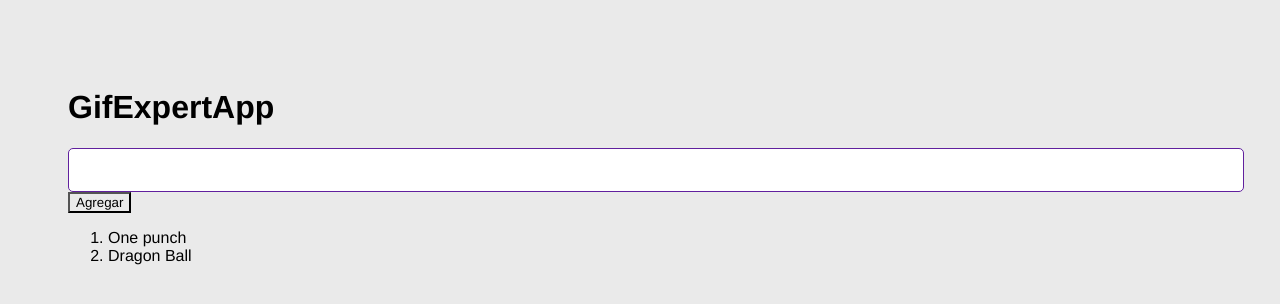
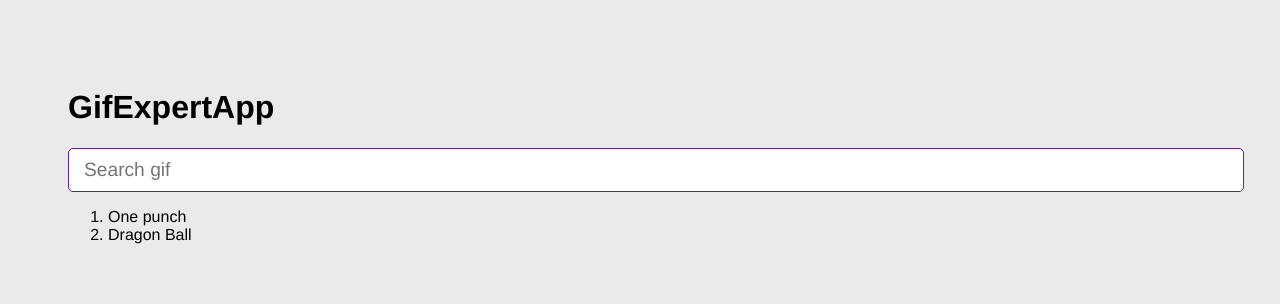
Before and after one commit to johan732732/-04-gif-expert-app, a React (Vite) app: page / in a window 1280 px wide. Shown: the top 304 px of the page. Built offline with nearby package versions, Linux system fonts and the light colour scheme.

Commit message:
Feat: Add AddCatgory component to add categories to the main array

```diff
--- a/src/GifExpertApp.jsx
+++ b/src/GifExpertApp.jsx
@@ -1,21 +1,24 @@
 import { useState } from 'react';
+import { AddCategory } from './components/AddCategory';
 
 export const GifExpertApp = () => {
   const [categories, setCategories] = useState(['One punch', 'Dragon Ball']);
 
-  const onAddCategory = () => {
-    setCategories((cat) => ['Boku no hero', ...cat]);
+  const onAddCategory = ({ newCategory }) => {
+    if (categories.includes(newCategory)) return;
+
+    setCategories((cat) => [newCategory, ...cat]);
   };
 
   return (
     <>
       <h1>GifExpertApp</h1>
 
-      <input />
-      <button onClick={onAddCategory}>Agregar</button>
+      <AddCategory onNewCategory={(e) => onAddCategory(e)} />
+
       <ol>
-        {categories.map((category, index) => (
-          <li key={index}>{category}</li>
+        {categories.map((category) => (
+          <li key={category}>{category}</li>
         ))}
       </ol>
     </>
--- /dev/null
+++ b/src/components/AddCategory.jsx
@@ -0,0 +1,31 @@
+import { useState } from 'react';
+
+export const AddCategory = ({ onNewCategory }) => {
+  const [inputValue, setinputValue] = useState('');
+
+  const onInputChange = ({ target }) => {
+    setinputValue(target.value);
+  };
+
+  const onSubmit = (e) => {
+    e.preventDefault();
+
+    const newCategory = inputValue.trim();
+
+    if (newCategory.length <= 1) return;
+
+    setinputValue('');
+    onNewCategory({ newCategory });
+  };
+
+  return (
+    <form onSubmit={onSubmit}>
+      <input
+        type='text'
+        placeholder='Search gif'
+        value={inputValue}
+        onChange={onInputChange}
+      />
+    </form>
+  );
+};
```
